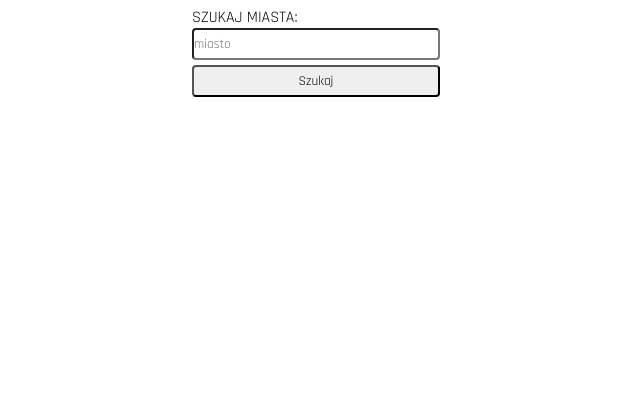
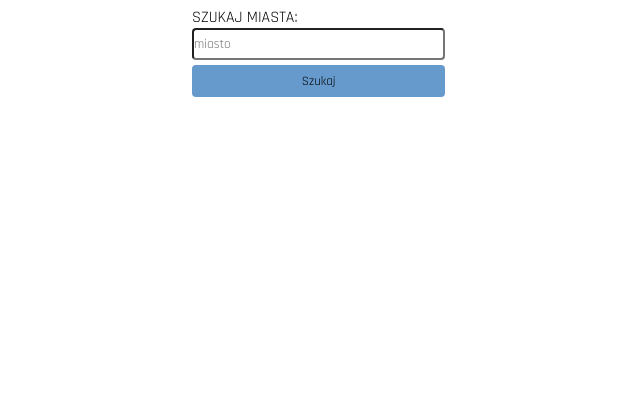
Before and after one commit to malgorzatakonkol/Local_Weather, a plain HTML site: page index.html in a window 1280 px wide. Shown: the part 393-800 px from the top of the page, without its empty margins (0-640 px from the left). Drawn offline with nearby package versions, Linux system fonts and the light colour scheme; files that its build step writes are made by us from their sources.

Commit message:
work on design

```diff
--- a/scss/main.scss
+++ b/scss/main.scss
@@ -18,7 +18,7 @@
 }
 
 @mixin mobile3() { //dla innej rozdzielczości
-  @media (max-width: 250px) {
+  @media screen and (max-width: 250px) and (max-height: 700px) {
     @content;
   }
 }
@@ -93,11 +93,27 @@
         border-radius: 4px;
         margin-bottom: 5px;
       }
+
+      #show_city {
+        font-size: 0.8em;
+        background-color: #6699CC;
+        border-color: orangered;
+        padding: 5px 5px;
+        line-height: 1.42857143;
+        cursor: pointer;
+        border-radius: 4px;
+        border: 1px solid transparent;
+        align-content: center;
+      }
+
       input:focus {
         outline: none;
-        border-color: #46b8da;
-        box-shadow: 0 0 12px #719ECE;
+        border-color: orange;
+        box-shadow: 0 0 12px orangered;
       }
+
+
+
 
       @include mobile(){
         top: 75%;
```
